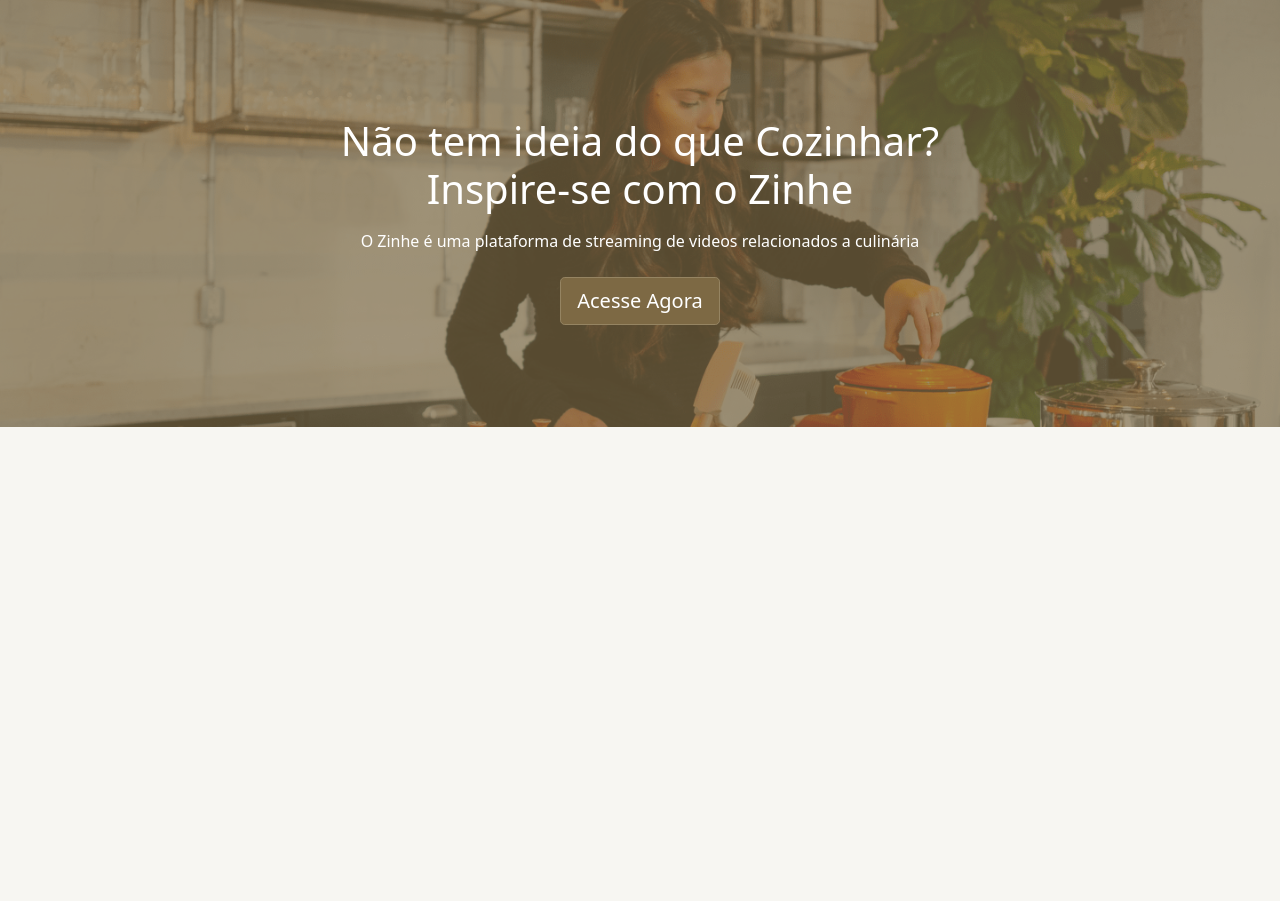
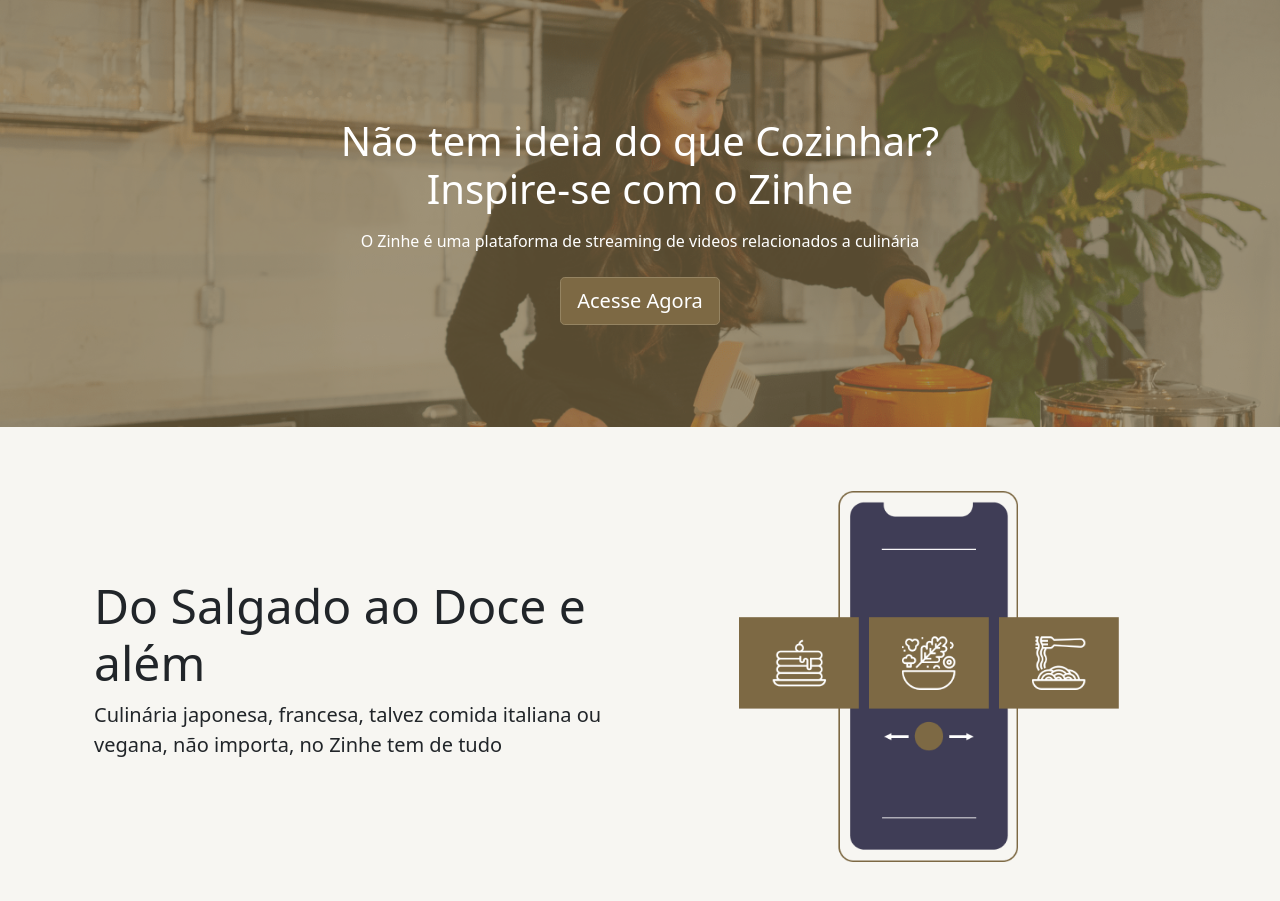
Before and after one commit to ieloi/Zinhe-LP, a plain HTML site: page index.html in a window 1280 px wide. Shown: the part 53-954 px from the top of the page. Drawn offline with Linux system fonts and the light colour scheme.

Commit message:
Criação  da Seção Introdução

```diff
--- a/css/styles.css
+++ b/css/styles.css
@@ -33,6 +33,10 @@ body {
     border-color: #958462;
 }
 
+.capa {
+    height: 430px;
+}
+
 .imagem-capa {
     height: 430px;
     background-image: url("../images/capa_cozinhando.png");
@@ -58,3 +62,7 @@ body {
     z-index: 1;
     position: relative;
 }
+
+.categorias-comidas {
+    width: 380px;
+}
--- a/index.html
+++ b/index.html
@@ -29,7 +29,7 @@
     </header>
 
     <!-- Inicio Seção Capa-->
-    <section class="capa">
+    <section class="capa mb-5">
         <div class="fundo"></div>
         <div class="imagem-capa"></div>
         <div class="container">
@@ -42,6 +42,22 @@
     </section>
     <!-- Fim Seção Capa-->
 
+    <!-- Inicio Seção Introdução -->
+    <section class="introducao mt-5">
+        <div class="container">
+            <div class="row">
+                <div class="col-md align-self-center p-4">
+                    <h1 class="display-5">Do Salgado ao Doce e além</h1>
+                    <p class="lead">Culinária japonesa, francesa, talvez comida italiana ou vegana, não importa, no Zinhe tem de tudo</p>
+                </div>
+                <div class="col-md text-center p-3">
+                    <img class="img-fluid categorias-comidas" src="./images/escolhas.png" alt="telefone mostrando categorias de comidas">
+                </div>
+            </div>
+        </div>
+    </section>
+    <!-- Fim Seção Introdução -->
+
 </body>
 
 </html>
```
Also changed, not shown: images/escolhas.png (added).
